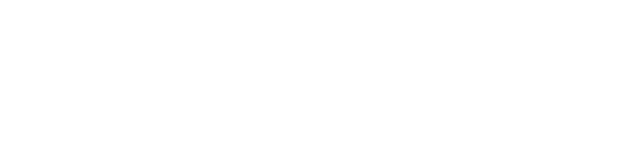
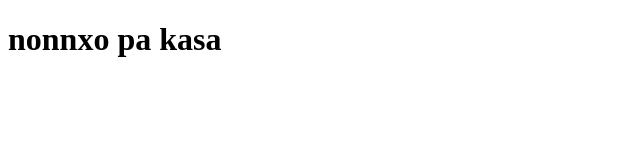
Before and after one commit to Juan-Andres-Alvarez/practica_cefit, a plain HTML site: page index.html in a window 1280 px wide. Shown: the whole page, without its empty margins (0-640 px from the left). Drawn offline with Linux system fonts and the light colour scheme.

Commit message:
El basico

```diff
--- a/index.html
+++ b/index.html
@@ -1,9 +1,9 @@
 <!DOCTYPE html>
 <html>
-<head>
-	<title></title>
-</head>
-<body>
-
-</body>
+	<head>
+		<title>Hola Gente</title>
+	</head>
+	<body>
+		<h1>nonnxo pa kasa</h1>
+	</body>
 </html>
```
